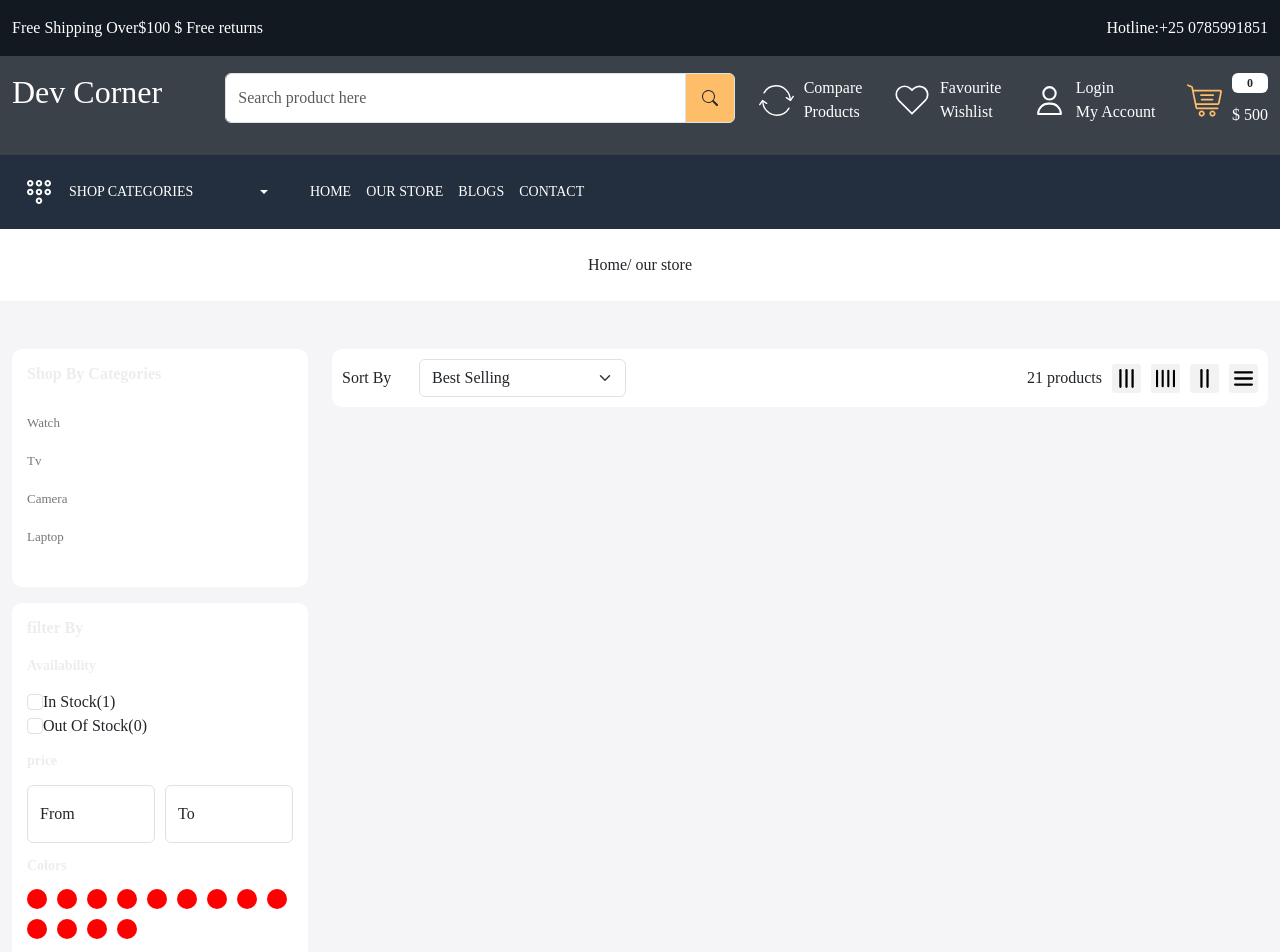
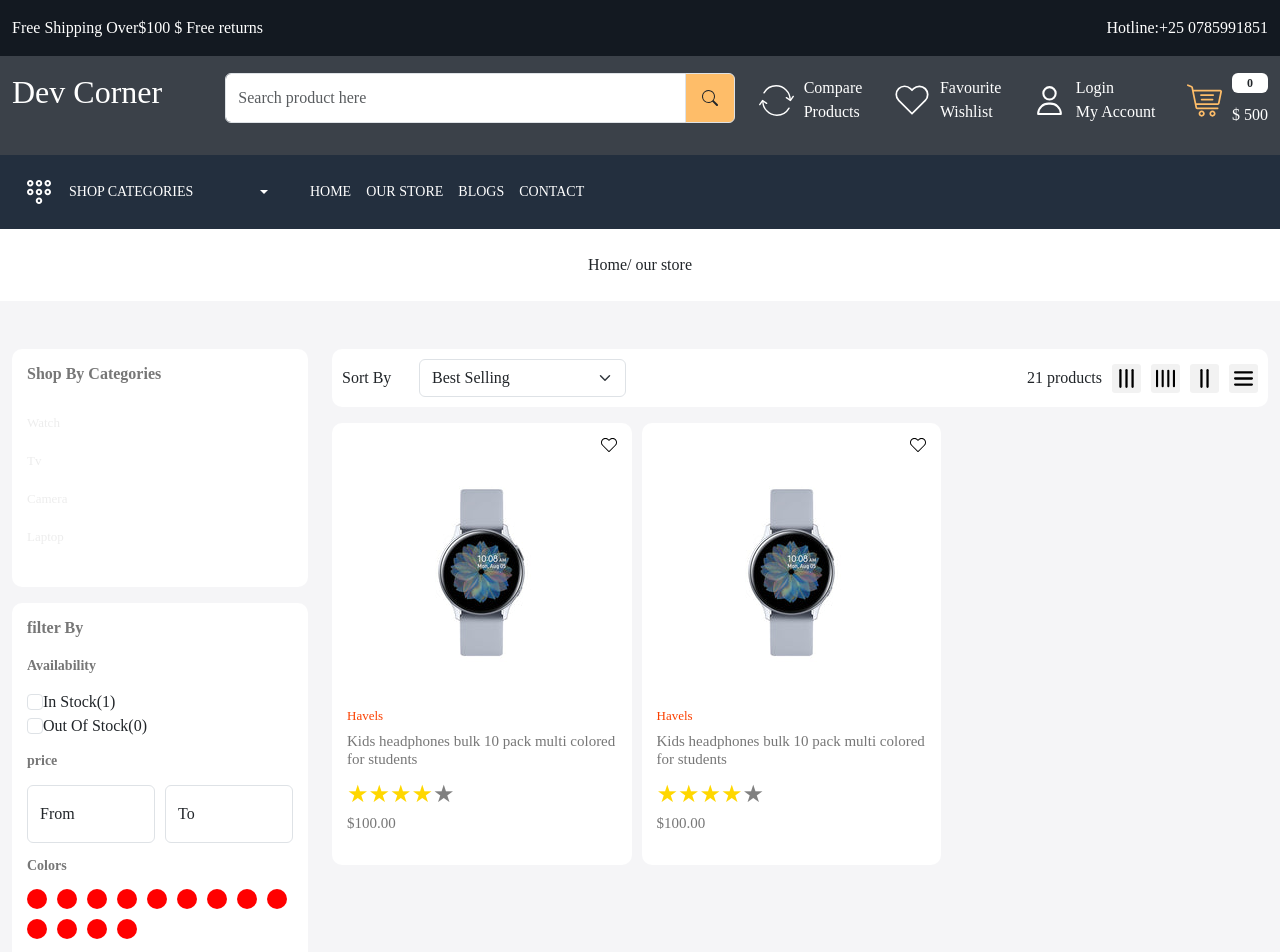
Before and after one commit to uwingabirejoselyne/learn-ecommerce-ui, a React (Create React App) app: page /store in a window 1280 px wide. Shown: the top 952 px of the page. Built offline with nearby package versions, Linux system fonts and the light colour scheme.

Commit message:
added product list part

```diff
--- a/src/App.css
+++ b/src/App.css
@@ -282,6 +282,7 @@ footer .input-group-text {
     background-color: white;
     border-radius: 10px;
     overflow: hidden;
+    width: 100%;
 }
 
 .product-card .product-image {
@@ -317,12 +318,12 @@ footer .input-group-text {
 }
 
 .product-card .product-details h5 {
-    color: var(--color-1c1c1b);
+    color: var(--color-777777);
     font-size: 15px;
 }
 
 .product-card .product-details p.price {
-    color: var(--color-1c1c1b);
+    color: var(--color-777777);
     font-size: 15px;
 }
 
@@ -386,7 +387,7 @@ footer .input-group-text {
     font-size: 16px;
     line-height: 20px;
     font-weight: 600;
-    color: var(--color-1c1c1b);
+    color: var(--color-777777);
     margin-bottom: 20px;
 }
 
@@ -395,7 +396,7 @@ footer .input-group-text {
     list-style: none;
     font-size: 13px;
     line-height: 38px;
-    color: var(--color-777777);
+    color: var(--color-1c1c1b);
     cursor: pointer;
 }
 
@@ -412,7 +413,7 @@ footer .input-group-text {
 .sub-title {
     font-size: 14px;
     font-weight: 600;
-    color: var(--color-1c1c1b);
+    color: var(--color-777777);
     margin-bottom: 15px;
     margin-top: 15px;
 }
@@ -453,3 +454,28 @@ footer .input-group-text {
     padding: 5px;
     border-radius: 3px;
 }
+
+.gr-12 {
+    width: 100%;
+}
+
+.gr-6 {
+    width: 48%;
+}
+
+.gr-4 {
+    width: 32%;
+}
+
+.gr-3 {
+    width: 24%;
+}
+
+.gr-12 .product-card {
+    display: flex;
+    gap: 20px;
+}
+
+.gr-12 .product-card.product-image {
+    width: 270px;
+}
--- a/src/components/ProductCard.js
+++ b/src/components/ProductCard.js
@@ -1,10 +1,13 @@
 import React from 'react'
 import ReactStars from 'react-rating-stars-component'
-import { Link } from 'react-router-dom'
+import { Link, useLocation } from 'react-router-dom'
 
-const ProductCard = () => {
+const ProductCard = (props) => {
+  const {grid} = props
+  const location = useLocation();
   return (
-    <div className='col-3'>
+ <>
+    <div className={`${location.pathname === '/store' ? `gr-${grid}` : 'col-3'}`}>
       <Link className='product-card position-relative'>
         <div className="wishlist-icon position-absolute">
             <Link>
@@ -39,6 +42,42 @@ const ProductCard = () => {
         </div>
       </Link>
     </div>
+    <div className={`${location.pathname === '/store' ? `gr-${grid}` : 'col-3'}`}>
+      <Link className='product-card position-relative'>
+        <div className="wishlist-icon position-absolute">
+            <Link>
+            <img src="images/wish.svg" alt="whishlist" />
+            </Link>
+        </div>
+        <div className='product-image'>
+            <img src='images/watch.jpg' className='image-fluid' alt='product-image'/>
+            <img src='images/watch.jpg' className='image-fluid' alt='product-image'/>
+
+        </div>
+        <div className='product-details'>
+            <h6 className='brand'>Havels</h6>
+            <h5 className='product-title'>
+                Kids headphones bulk 10 pack multi colored for students
+            </h5>
+            <ReactStars count={5} size={24} value='4' activeColor='#ffd700' edit={false}/>
+            <p className="price">$100.00</p>
+        </div>
+        <div className="action-bar position-absolute">
+            <div className="d-flex flex-column gap-15">
+                <Link>
+                <img src="images/prodcompare.svg" alt="compare" />
+                </Link>
+                <Link>
+                <img src="images/view.svg" alt="view" />
+                </Link>
+                <Link>
+                <img src="images/add-cart.svg" alt="addCart" />
+                </Link>
+            </div>
+        </div>
+      </Link>
+    </div>
+ </>
   )
 }
 
--- a/src/pages/OurStore.js
+++ b/src/pages/OurStore.js
@@ -1,10 +1,12 @@
-import React from 'react'
+import React, { useState } from 'react'
 import BreadCrumb from '../components/BreadCrumb'
 import Meta from '../components/Meta'
 import ReactStars from 'react-rating-stars-component'
+import ProductCard from '../components/ProductCard'
 
 
 const OurStore = () => {
+  const [grid,setGrid] = useState(4)
   return (
     <>
       <Meta title={"Our Store"} />
@@ -136,7 +138,7 @@ const OurStore = () => {
               </div>
             </div>
             <div className="col-9">
-              <div className='filter-sort-grid'>
+              <div className='filter-sort-grid mb-3'>
                 <div className='d-flex justify-content-between align-items-center'>
                   <div className='d-flex align-items-center gap-10'>
                     <p className='mb-0 d-block' style={{ width: "100px" }}>Sort By</p>
@@ -154,12 +156,25 @@ const OurStore = () => {
                   <div className='d-flex gap-10 align-items-center' >
                     <p className="total-products mb-0">21 products</p>
                     <div className='d-flex gap-10 align-items-center grid '>
-                      <img src="images/gr3.svg" className='d-block img-fluid' alt="grid" />
-                      <img src="images/gr4.svg" className='d-block img-fluid' alt="grid" />
-                      <img src="images/gr2.svg" className='d-block img-fluid' alt="grid" />
-                      <img src="images/gr.svg" className='d-block img-fluid' alt="grid" />
+                      <img src="images/gr3.svg" onClick={()=>{
+                        setGrid(3)
+                      }} className='d-block img-fluid' alt="grid" />
+                      <img src="images/gr4.svg" onClick={()=>{
+                        setGrid(4)
+                      }} className='d-block img-fluid' alt="grid" />
+                      <img src="images/gr2.svg" onClick={()=>{
+                        setGrid(6)
+                      }} className='d-block img-fluid' alt="grid" />
+                      <img src="images/gr.svg" onClick={()=>{
+                        setGrid(12)
+                      }} className='d-block img-fluid' alt="grid" />
                     </div>
                   </div>
+                </div>
+              </div>
+              <div className="products-list pb-5">
+                <div className="d-flex gap-10 flex-wrap">
+                <ProductCard grid={grid} />
                 </div>
               </div>
             </div>
```
